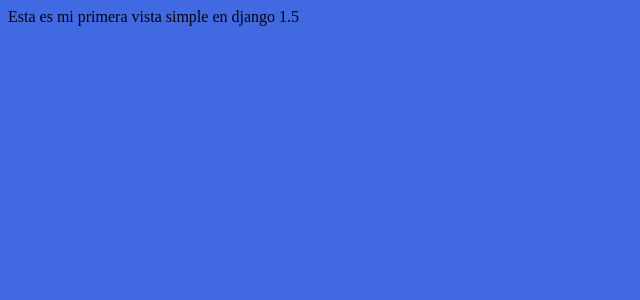
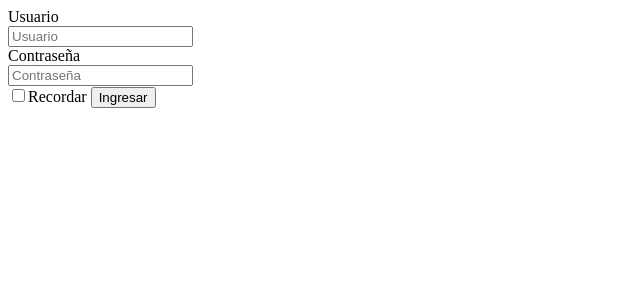
Before and after one commit to rapidtyping/biblioteca_django, a Django app: template templates/inicio/index.html in a window 1280 px wide. Shown: the top 300 px of the page, without its empty margins (0-640 px from the left). Run offline with Django 3.2, Linux system fonts and the light colour scheme; the template is opened without the code that fills it, so the values that code supplies are empty; parts of the project's set-up code (start-up, migrations or seed data) failed here and were passed over.

Commit message:
cap9 - Sistema de Login, usando el sistema de logueo de Django

```diff
--- a/inicio/urls.py
+++ b/inicio/urls.py
@@ -1,7 +1,12 @@
 from django.conf.urls import patterns, include, url
-from .views import index, index2
 
 urlpatterns = patterns('',
-    url(r'^$' , index.as_view() ),
-    url(r'^index/$' , index2.as_view() ),
+
+    url(r'^$' , 'django.contrib.auth.views.login',
+                {'template_name':'inicio/index.html'},
+                name='login'),
+
+    url(r'^cerrar/$' , 'django.contrib.auth.views.logout_then_login',
+                name='logout'),
+
 )
--- /dev/null
+++ b/templates/base.html
@@ -0,0 +1,10 @@
+<!doctype html>
+<html lang="en">
+<head>
+	<meta charset="UTF-8">
+	<title>{% block title %}{% endblock %}</title>
+</head>
+<body>
+	{% block content %}{% endblock %}
+</body>
+</html>
--- a/templates/inicio/index.html
+++ b/templates/inicio/index.html
@@ -1,11 +1,30 @@
-<!doctype html>
-<html lang="es-PE">
-<head>
-	<meta charset="UTF-8">
-	<link rel="stylesheet" href="{{STATIC_URL}}css/style.css">
-	<title>Document</title>
-</head>
-<body>
-    Esta es mi primera vista simple en django 1.5
-</body>
-</html>
+{% extends 'base.html' %}
+{% block title %}
+{% endblock %}
+Inicio
+{% block content %}
+    {% if user.is_authenticated %}
+        Bienvenido     {{ user.username|capfirst }} </br>
+        <a href="/cerrar/"> Salir </a>
+    {% else %}
+	<form action="" method="POST">
+	    {% csrf_token %}
+		<label for="inputEmail">Usuario</label>
+		<div class="controls">
+			<input name="username" type="text" id="inputEmail"
+			placeholder="Usuario">
+		</div>
+		<label for="inputPassword">Contraseña</label>
+		<div class="controls">
+			<input name="password" type="text" id="inputPassword"
+			placeholder="Contraseña">
+		</div>
+		<div class="controls">
+			<label class="checkbox">
+			<input type="checkbox">Recordar
+			</label>
+			<button type="submit">Ingresar</button>
+		</div>
+	</form>
+	{% endif %}
+{% endblock %}
```
Also changed, not shown: biblioteca/settings.py (+8 -0 lines), templates/inicio/index2.html (deleted, +0 -11 lines), db.sqlite3.
